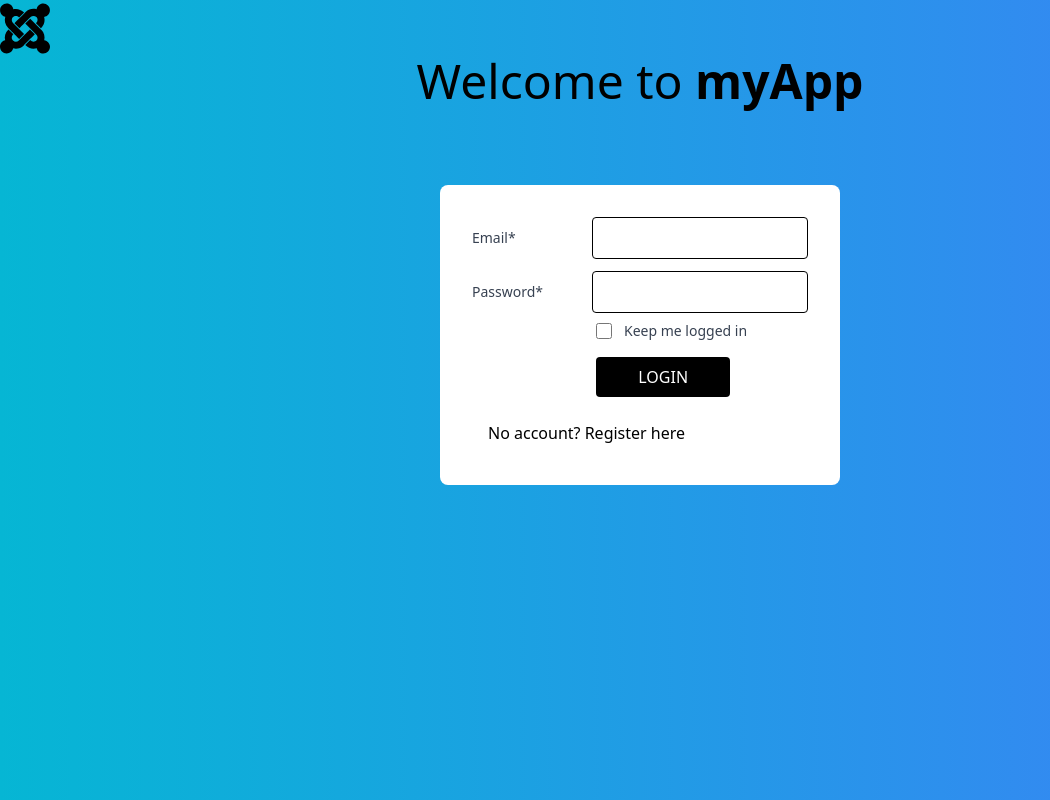
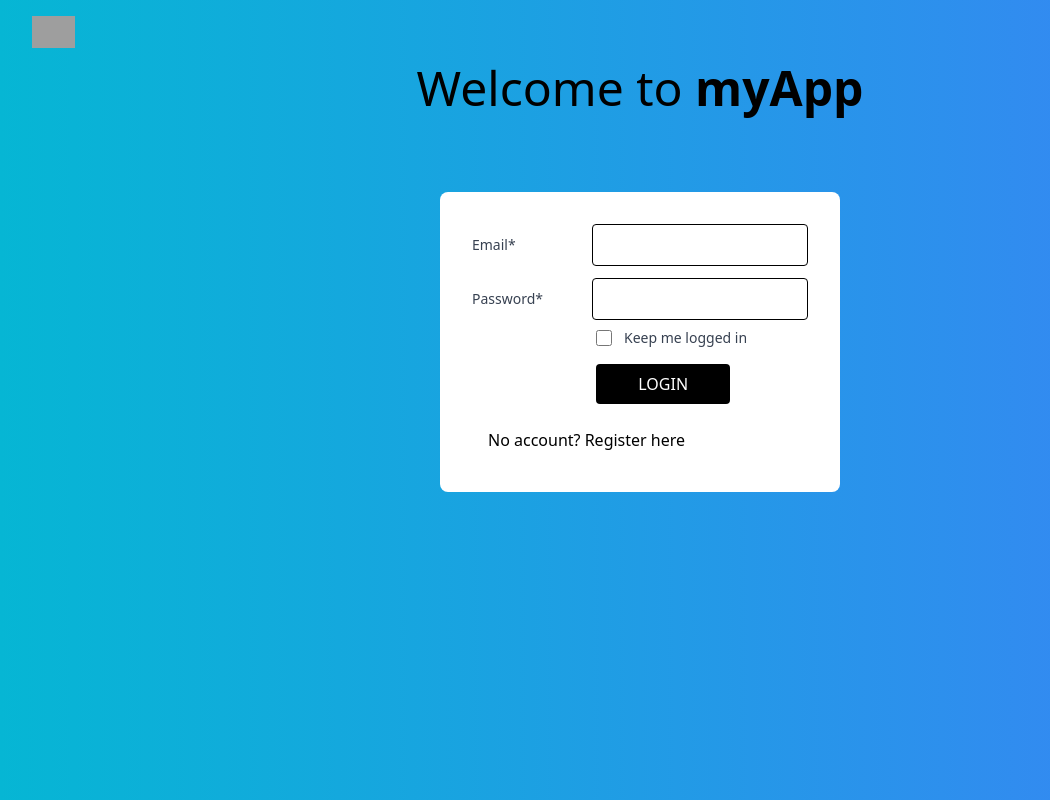
Before and after one commit to pawanrathnayake/MyApp, a React (Vite) app: page / in a window 1280 px wide. Shown: the whole page, without its empty margins (0-1050 px from the left). Built offline with nearby package versions, Linux system fonts and the light colour scheme; grey boxes are pictures that could not be loaded.

Commit message:
improve code quality

```diff
--- a/src/App.jsx
+++ b/src/App.jsx
@@ -2,7 +2,7 @@ import { useState } from 'react'
 import { BrowserRouter as Router, Route, Routes } from 'react-router-dom';
 import './App.css';
 import HomePage from './pages/HomePage';
-import NotFound from './pages/NotFound';
+import PageNotFound from './pages/PageNotFound';
 import RegistraionPage from './pages/RegistrationPage';
 import DashboardPage from './pages/DashboardPage';
 import ProfileUpdate from './pages/UpdateProfilePage'
@@ -14,7 +14,7 @@ function App() {
     <Router>
       <Routes>
         <Route path="/" element={<HomePage />} />
-        <Route path="*" element={<NotFound/>} />
+        <Route path="*" element={<PageNotFound/>} />
         <Route path="/registration" element={<RegistraionPage />} />
         <Route path="/dashboard" element={<DashboardPage/>} />
         <Route path="/profile/update/:userId" element={<ProfileUpdate />} />
--- a/src/assets/Svg/ArrowIcon/index.jsx
+++ /dev/null
@@ -1,9 +0,0 @@
-import React from 'react'
-
-const index = ({customClass}) => {
-  return (
-    <svg className={customClass} xmlns="http://www.w3.org/2000/svg" viewBox="0 0 448 512"><path d="M.6 92.1C.6 58.8 27.4 32 60.4 32c30 0 54.5 21.9 59.2 50.2 32.6-7.6 67.1 .6 96.5 30l-44.3 44.3c-20.5-20.5-42.6-16.3-55.4-3.5-14.3 14.3-14.3 37.9 0 52.2l99.5 99.5-44 44.3c-87.7-87.2-49.7-49.7-99.8-99.7-26.8-26.5-35-64.8-24.8-98.9C20.4 144.6 .6 120.7 .6 92.1zm129.5 116.4l44.3 44.3c10-10 89.7-89.7 99.7-99.8 14.3-14.3 37.6-14.3 51.9 0 12.8 12.8 17 35-3.5 55.4l44 44.3c31.2-31.2 38.5-67.6 28.9-101.2 29.2-4.1 51.9-29.2 51.9-59.5 0-33.2-26.8-60.1-59.8-60.1-30.3 0-55.4 22.5-59.5 51.6-33.8-9.9-71.7-1.5-98.3 25.1-18.3 19.1-71.1 71.5-99.6 99.9zm266.3 152.2c8.2-32.7-.9-68.5-26.3-93.9-11.8-12.2 5 4.7-99.5-99.7l-44.3 44.3 99.7 99.7c14.3 14.3 14.3 37.6 0 51.9-12.8 12.8-35 17-55.4-3.5l-44 44.3c27.6 30.2 68 38.8 102.7 28 5.5 27.4 29.7 48.1 58.9 48.1 33 0 59.8-26.8 59.8-60.1 0-30.2-22.5-55-51.6-59.1zm-84.3-53.1l-44-44.3c-87 86.4-50.4 50.4-99.7 99.8-14.3 14.3-37.6 14.3-51.9 0-13.1-13.4-16.9-35.3 3.2-55.4l-44-44.3c-30.2 30.2-38 65.2-29.5 98.3-26.7 6-46.2 29.9-46.2 58.2C0 453.2 26.8 480 59.8 480c28.6 0 52.5-19.8 58.6-46.7 32.7 8.2 68.5-.6 94.2-26 32.1-32 12.2-12.4 99.5-99.7z"/></svg>
-  )
-}
-
-export default index
--- a/src/components/Forms/Login/index.jsx
+++ b/src/components/Forms/Login/index.jsx
@@ -73,7 +73,7 @@ const Login = () => {
                 type="password"
                 {...register('password', { required: "Password is required" })}
               />
-              {errors.password && <span className="error">{errors.password.message}</span>}
+              {errors.password && <span className="error text-red-500 text-xs">{errors.password.message}</span>}
             </div>
           </div>
 
@@ -103,7 +103,7 @@ const Login = () => {
         <div className="register-redirect">
           <button
             onClick={handleRedirectToRegister}
-            className="mt-4 text-black py-2 px-4 rounded hover:bg-blue-700">
+            className="mt-4 text-black py-2 px-4 rounded hover:underline">
             No account? Register here
           </button>
         </div>
--- a/src/components/Forms/Registration/index.jsx
+++ b/src/components/Forms/Registration/index.jsx
@@ -118,7 +118,7 @@ const Registration = () => {
         <div className="register-redirect text-center">
           <button
             onClick={handleRedirectToLogin}
-            className="mt-4 text-black py-2 px-4 rounded hover:bg-blue-700">
+            className="mt-4 text-black py-2 px-4 rounded hover:underline">
             Already have an account? Login here
           </button>
         </div>
--- a/src/components/Header/index.jsx
+++ b/src/components/Header/index.jsx
@@ -1,23 +1,23 @@
 import React from 'react';
 import "./index.css";
-import { Link } from 'react-router-dom';
-import ArroIcon from '../../assets/Svg/ArrowIcon';
 
-const index = () => {
+const Header = () => {
     return (
         <>
-            <ul>
-                <li>
-                <ArroIcon customClass="max-w-[50px]" />
-                </li>
-
-                <li>
-                    {/* <Link to="/homepage">Home page</Link> */}
-                </li>
-            </ul>
+            <nav className="">
+                <div className="mx-auto max-w-auto px-2 sm:px-6 lg:px-8">
+                    <div className="relative flex h-16 items-center justify-between">
+                        <div className="flex flex-1 items-center justify-center sm:items-stretch sm:justify-start">
+                            <div className="flex shrink-0 items-center">
+                                <img className="h-8 w-auto" src="https://tailwindui.com/plus-assets/img/logos/mark.svg?color=indigo&shade=500" alt="company_logo" />
+                            </div>
+                        </div>
+                    </div>
+                </div>
+            </nav>
         </>
 
     )
 }
 
-export default index
+export default Header;
--- a/src/pages/NotFound/index.jsx
+++ /dev/null
@@ -1,9 +0,0 @@
-import React from 'react'
-
-const NotFound = () => {
-  return (
-    <div>NotFound</div>
-  )
-}
-
-export default NotFound
--- /dev/null
+++ b/src/pages/PageNotFound/index.jsx
@@ -0,0 +1,11 @@
+import React from 'react'
+
+const PageNotFound = () => {
+  return (
+    <>
+    <h1>Page Not Found</h1>
+    </>
+  )
+}
+
+export default PageNotFound;
```
